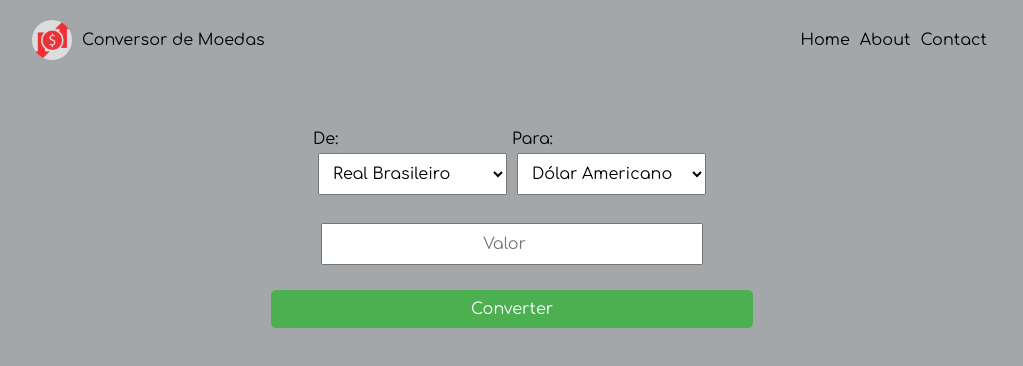
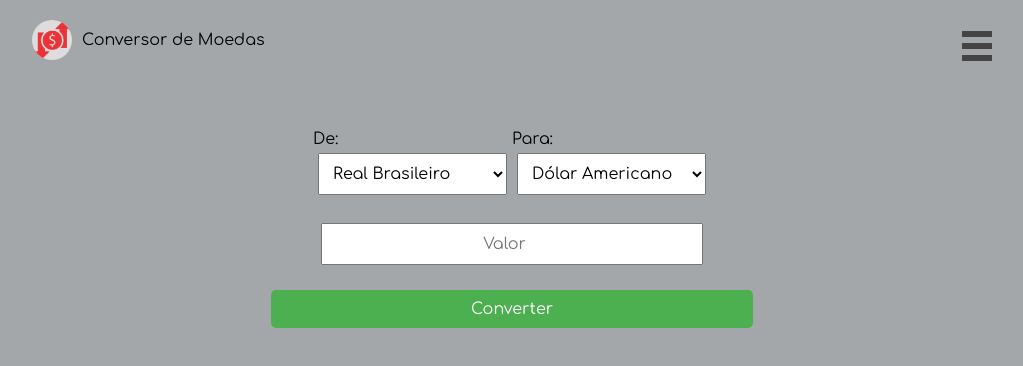
Before and after one commit to joaoacastro/conversor_de_moedas_react, a React (Create React App) app: page /contact in a window 1280 px wide. Shown: the top 366 px of the page, without its empty margins (128-1151 px from the left). Built offline with nearby package versions, Linux system fonts and the light colour scheme.

Commit message:
add menu hamburguer

```diff
--- a/package.json
+++ b/package.json
@@ -8,6 +8,7 @@
     "@testing-library/react": "^16.1.0",
     "@testing-library/user-event": "^14.5.2",
     "react": "^19.0.0",
+    "react-burger-menu": "^3.1.0",
     "react-dom": "^19.0.0",
     "react-scripts": "5.0.1",
     "web-vitals": "^4.2.4"
--- a/src/components/pages/Menu.css
+++ b/src/components/pages/Menu.css
@@ -20,28 +20,59 @@
   border-radius: 20px;
 }
 
-.nav {
-  display: flex;
-  justify-content: flex-end;
+.lista li{
+  list-style: none;
+  padding-bottom: 35px;
 }
 
-.nav ul {
-  list-style: none; /* Remove a bolinha */
-  padding: 0; /* Remove qualquer padding */
-  margin: 0; /* Remove qualquer margem */
+/* Personalizando o Menu do react-burger-menu */
+.bm-menu {
+  background: #333; /* Cor de fundo do menu */
+  height: 20% !important; /* Adicione !important para forçar a altura */
+  width: 150px; /* Largura do menu */
+  overflow-y: auto; /* Rolagem apenas se necessário */
+  top: 0; /* Alinha ao topo */
+  right: 0;
+  position: absolute; /* Use position absoluta para evitar conflitos com o layout */
+  box-shadow: 0 4px 8px rgba(0, 0, 0, 0.1); /* Sombra para destaque */
+  border-radius: 30px 0 0 30px ;
 }
 
-.nav li {
-  display: inline-block; /* Faz os itens ficarem lado a lado */
+.bm-item-list {
+  display: flex;
+  flex-direction: column; /* Itens em coluna */
+  justify-content: flex-start; /* Alinha os itens ao topo */
+  padding: 10px;
 }
 
-.nav a {
-  color: #000000; /* Cor do texto */
-  text-decoration: none; /* Remove o sublinhado */
-  transition: 0.3s;
-  padding: 5px; /* Adiciona um pouco de espaçamento ao redor dos links */
+.bm-item {
+  margin: 10px 0; /* Espaçamento entre os itens */
+  color: #fff;
+  text-decoration: none;
+  font-size: 18px;
 }
 
-.nav a:hover {
-  color: #ffffff; /* Cor do texto ao passar o mouse */
+.bm-item:hover {
+  background: #444;
+  border-radius: 5px;
 }
+
+/* Ajustes no botão do hambúrguer */
+.bm-burger-button {
+  background: transparent;
+  border: none;
+  position: relative;
+  width: 30px;
+  height: 30px;
+}
+
+.bm-burger-bars {
+  background: #444;
+  height: 3px;  /* Ajuste a altura das barras */
+  width: 100%;
+  margin: 6px 0; /* Ajuste o espaço entre as barras */
+}
+
+.bm-burger-bars-hover {
+  background: #444;
+}
--- a/src/components/pages/Menu.js
+++ b/src/components/pages/Menu.js
@@ -1,7 +1,8 @@
 import React from "react";
+import { slide as Menu } from "react-burger-menu"; // Importando o componente de menu hambúrguer
 import "./Menu.css";
 
-const Menu = () => {
+const MenuComponent = () => {
   return (
     <div>
       <header className="container">
@@ -10,8 +11,9 @@ const Menu = () => {
           <span>Conversor de Moedas</span>
         </div>
 
-        <nav className="nav">
-          <ul>
+        {/* Usando o Menu do react-burger-menu com ajustes */}
+        <Menu right noOverlay disableAutoFocus>
+          <ul className="lista">
             <li>
               <a href="/">Home</a>
             </li>
@@ -22,10 +24,10 @@ const Menu = () => {
               <a href="/contact">Contact</a>
             </li>
           </ul>
-        </nav>
+        </Menu>
       </header>
     </div>
   );
 };
 
-export default Menu;
+export default MenuComponent;
```
Also changed, not shown: 1 other file (tests, documents, lock files or other folders).
